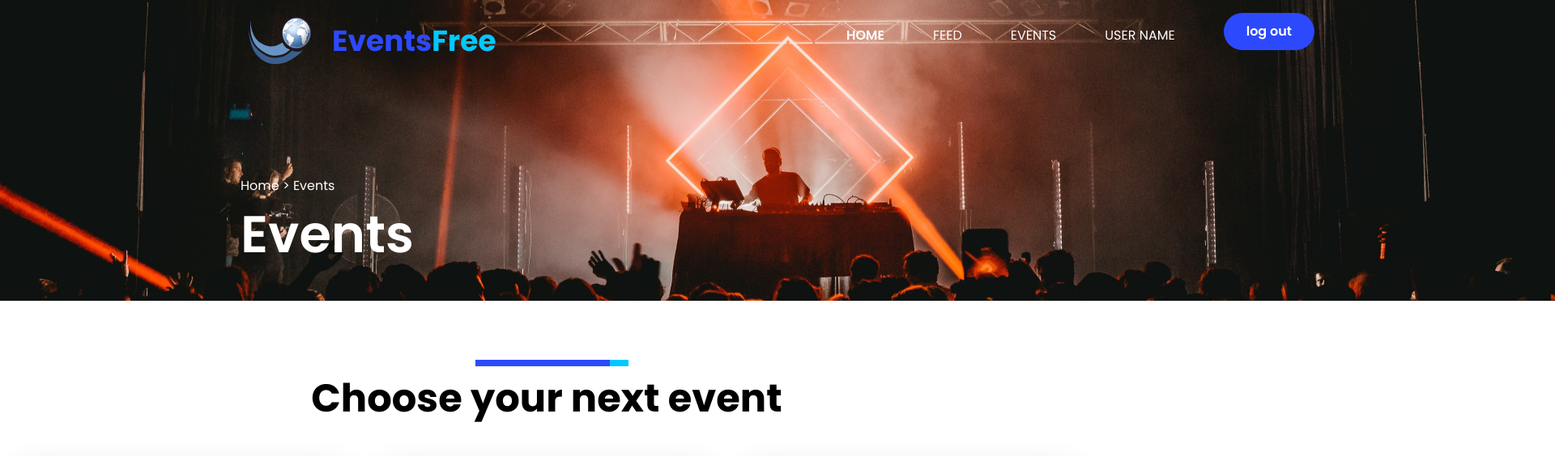
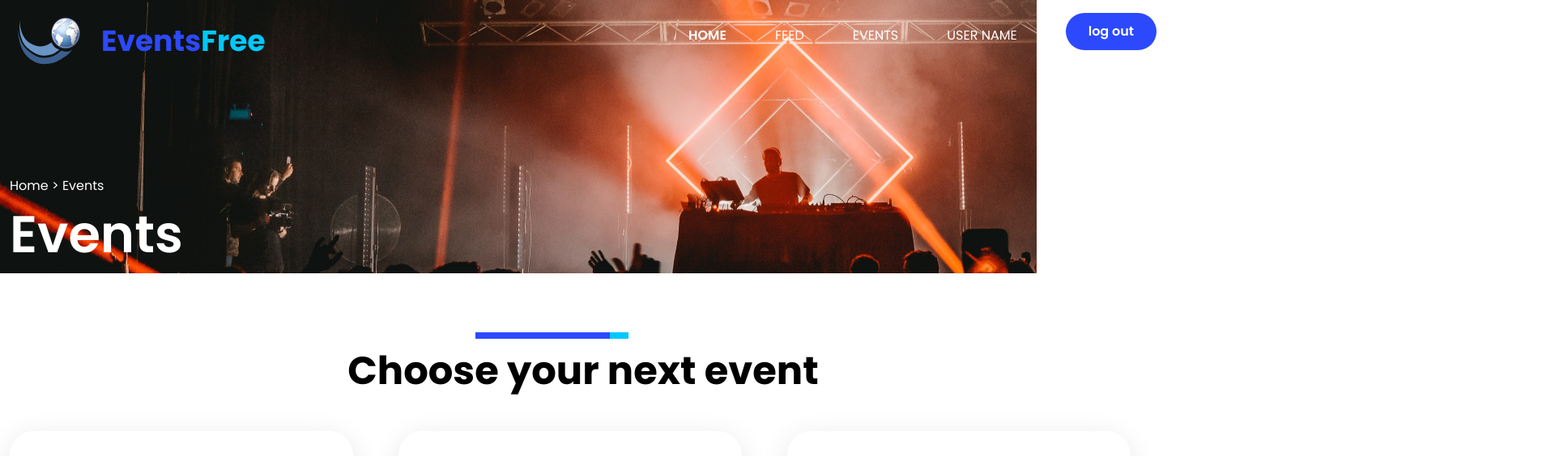
Before and after one commit to Pankajsiwach123321/card, a plain HTML site: page index.html in a window 1280 px wide. Shown: the top 564 px of the page at 81% size, 1920 px wide, since content can reach past the window. Drawn offline with Linux system fonts and the light colour scheme.

Commit message:
css Changes

```diff
--- a/assets/css/style.css
+++ b/assets/css/style.css
@@ -11,7 +11,7 @@
 }
 
 .container {
-    width: 1350px;
+    width: 1440px;
     margin-left: auto;
     margin-right: auto;
     padding-left: 12px;
@@ -181,8 +181,7 @@
 }
 
 .head {
-    width: 1920px;
-    height: 372px;
+
     background-image: url(/assets/image/Rectangle\ 56\ \(1\).png);
 }
 
```
